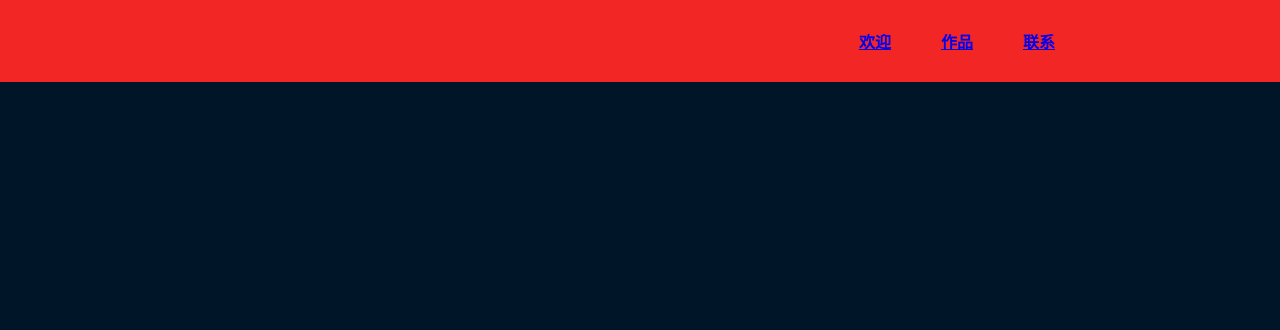
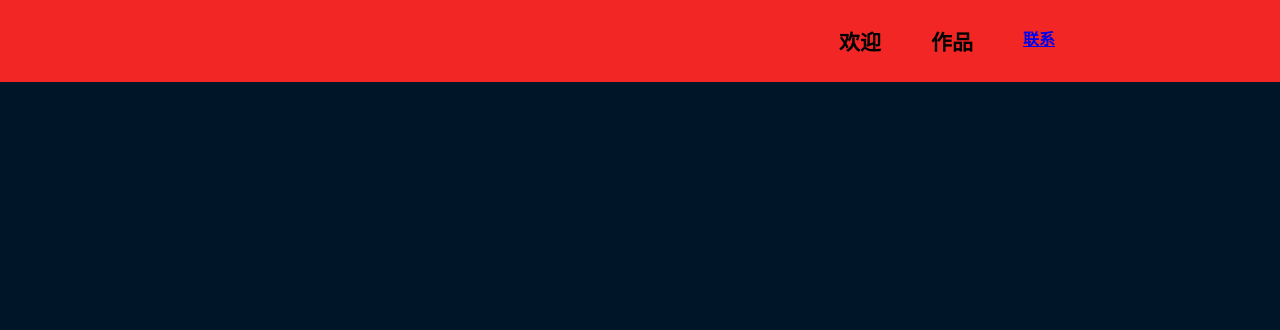
Before and after one commit to Lush-GREEN/zhanshi, a plain HTML site: page index.html in a window 1280 px wide. Shown: the top 330 px of the page. Drawn offline with Linux system fonts and the light colour scheme.

Commit message:
Update styles.css

```diff
--- a/styles.css
+++ b/styles.css
@@ -24,7 +24,7 @@ body {
   display: inline-block;
   margin: 0 25px;
 }
-#top {
+#top1,#top2,top3 {
   font-size: 21px;
   font-family: 仿宋;
   color: black;
```
